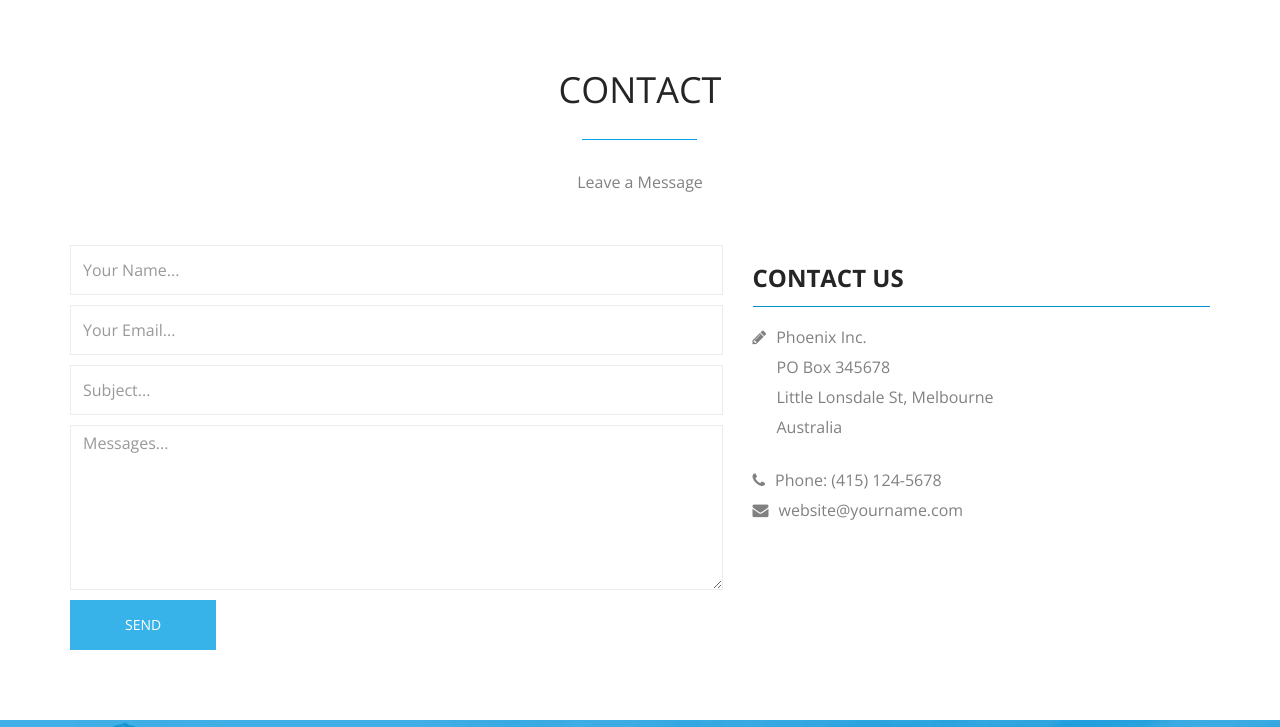
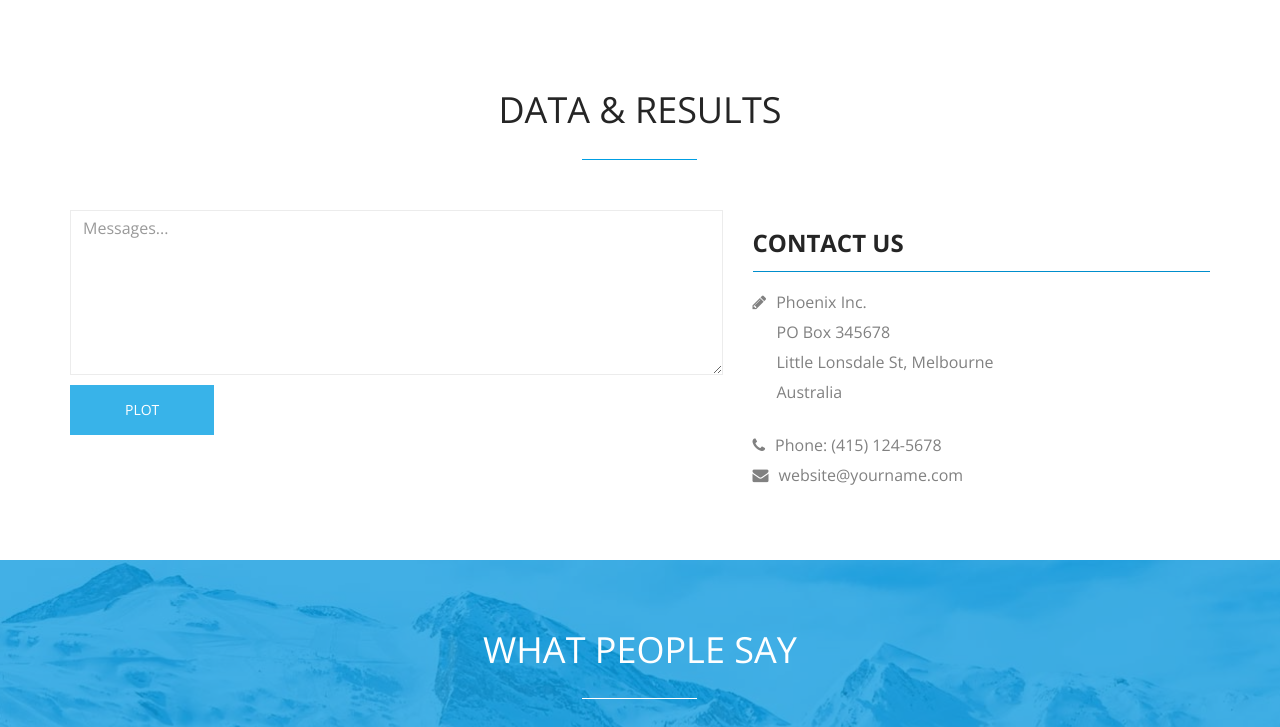
Before and after one commit to suecreamm/autoxrd, a plain HTML site: page index.html in a window 1280 px wide. Shown: the part 800-1527 px from the top of the page. Drawn offline with nearby package versions, Linux system fonts and the light colour scheme; some packages are replaced by stand-ins of ours.

Commit message:
Add files via upload

```diff
--- a/index.html
+++ b/index.html
@@ -71,9 +71,6 @@
                     <ul id="nav" class="nav navbar-nav">
                         <li><a href="#body">Home</a></li>
                         <li><a href="#contact">Contact</a></li>
-						<li><a href="#portfolio">portfolio</a></li>
-                        <li><a href="#testimonials">Testimonial</a></li>
-
                     </ul>
                 </nav>
 				<!-- /main nav -->
@@ -85,6 +82,7 @@
         ==================================== -->
 
 		<main class="site-content" role="main">
+
 
         <!--
         Home Slider
@@ -167,32 +165,27 @@
         End Home SliderEnd
         ==================================== -->
 
+
+
 			<!-- Contact section -->
 			<section id="contact" >
 				<div class="container">
 					<div class="row">
 
+						<h2></h2>
+						<p></p>
+
 						<div class="sec-title text-center wow animated fadeInDown">
-							<h2>Contact</h2>
-							<p>Leave a Message</p>
+							<h2>Data & Results</h2>
 						</div>
 
 
 						<div class="col-md-7 contact-form wow animated fadeInLeft">
 							<form action="#" method="post">
 								<div class="input-field">
-									<input type="text" name="name" class="form-control" placeholder="Your Name...">
-								</div>
-								<div class="input-field">
-									<input type="email" name="email" class="form-control" placeholder="Your Email...">
-								</div>
-								<div class="input-field">
-									<input type="text" name="subject" class="form-control" placeholder="Subject...">
-								</div>
-								<div class="input-field">
 									<textarea name="message" class="form-control" placeholder="Messages..."></textarea>
 								</div>
-								<button type="submit" id="submit" class="btn btn-blue btn-effect">Send</button>
+								<button type="submit" id="submit" class="btn btn-blue btn-effect">Plot</button>
 							</form>
 						</div>
 
@@ -209,7 +202,6 @@
 				</div>
 			</section>
 			<!-- end Contact section -->
-
 
 			<!-- Testimonial section -->
 			<section id="testimonials" class="parallax">
@@ -305,7 +297,7 @@
 							</ul>
 						</div>
 
-						<p>Copyright &copy; 2014-2015 Design and Developed By<a href="http://www.themefisher.com">Themefisher</a> </p>
+						<p>Copyright &copy; 2014-2015 Design by <a href="http://www.themefisher.com">Themefisher</a> </p>
 					</div>
 				</div>
 			</div>
@@ -319,7 +311,7 @@
         <script src="js/bootstrap.min.js"></script>
 		<!-- Single Page Nav -->
         <script src="js/jquery.singlePageNav.min.js"></script>
-		<!-- jquery.fancybox.pack -->
+		<!-- jquery.fancybox.pack --
         <script src="js/jquery.fancybox.pack.js"></script>
 		<!-- Google Map API -->
 		<script src="http://maps.google.com/maps/api/js?sensor=false"></script>
```
